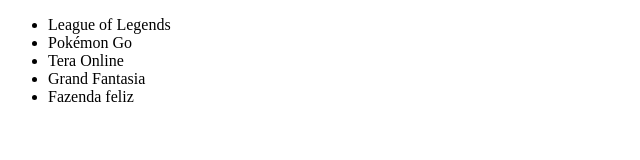
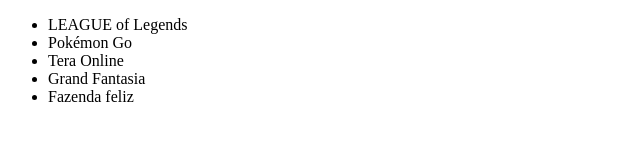
Before and after one commit to MimMarcelo/Alura-git, a website: page public_html/index.html in a window 1280 px wide. Shown: the full height of the page, 0-640 px from the left. Drawn offline with Linux system fonts and the light colour scheme.

Commit message:
Nome do jogo League of Legends atualizado

```diff
--- a/public_html/index.html
+++ b/public_html/index.html
@@ -7,7 +7,7 @@
     </head>
     <body>
         <ul>
-            <li>League of Legends</li>
+            <li>LEAGUE of Legends</li>
             <li>Pokémon Go</li>
             <li>Tera Online</li>
             <li>Grand Fantasia</li>
```
